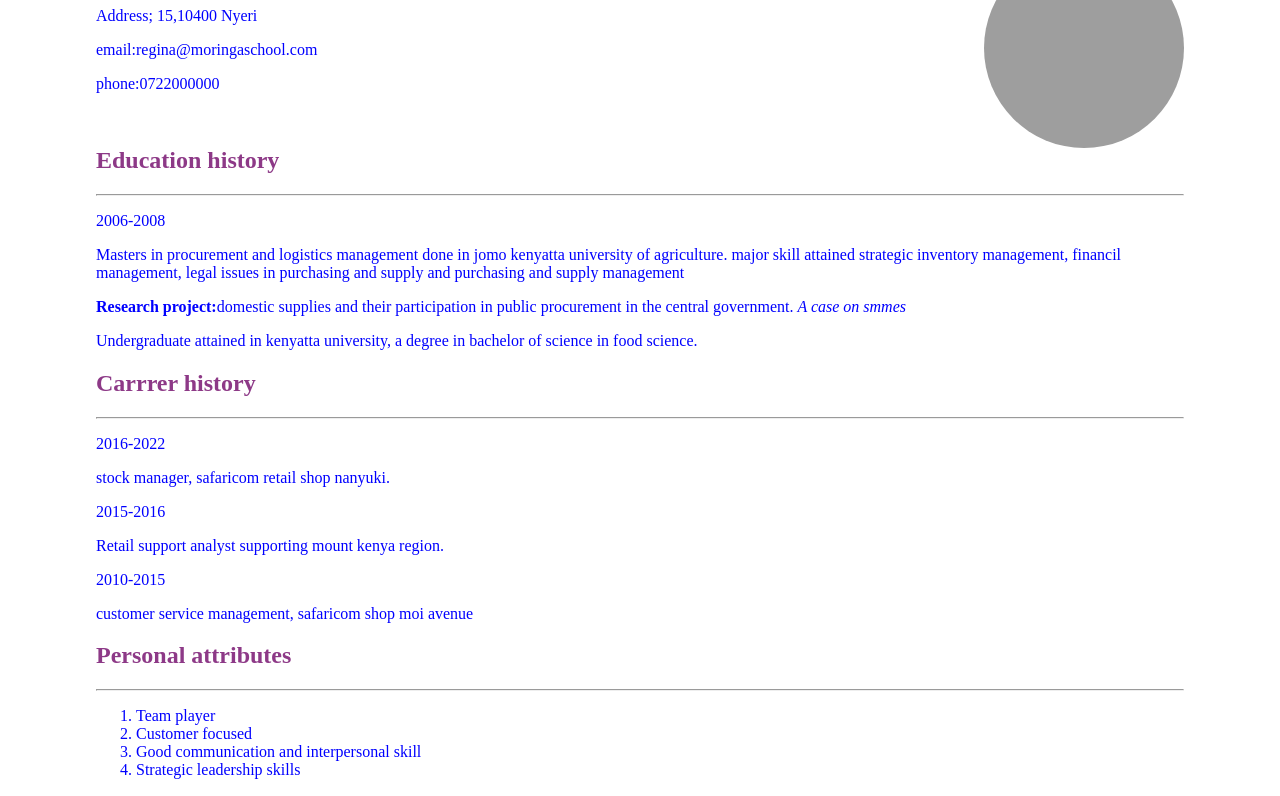
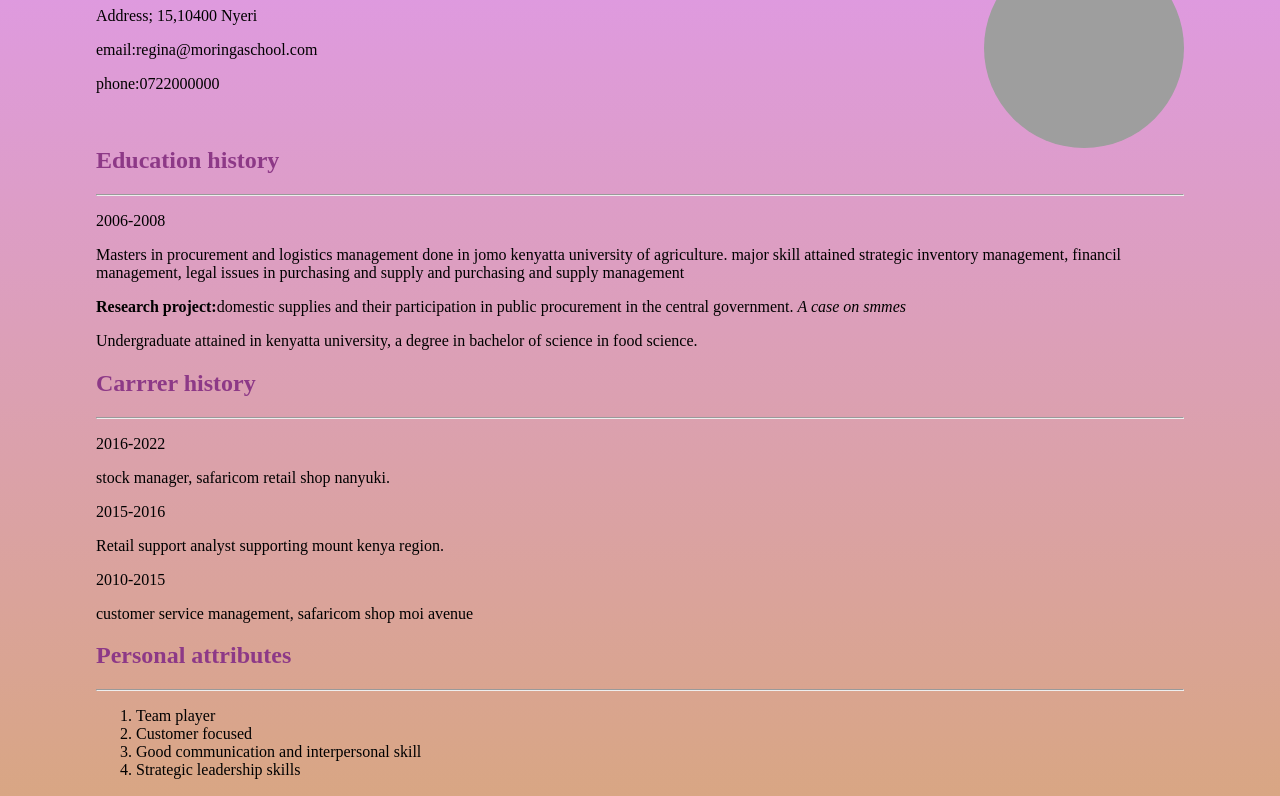
Before and after one commit to muchiriprojects/software-project, a plain HTML site: page index.html in a window 1280 px wide. Shown: the part 73-869 px from the top of the page. Drawn offline with Linux system fonts and the light colour scheme; grey boxes are pictures that could not be loaded.

Commit message:
style.css

```diff
--- a/style.css
+++ b/style.css
@@ -8,10 +8,11 @@ h2{
     width: 200px;;
     height: 200px;
     border-radius: 100px;
+
 }
 body {
-    background-color:rgba(245, 245, 245, 0.804));
-    color:blue;
+    background-image : linear-gradient(rgb(223, 153, 231),rgb(215, 169, 108));
+    color :-webkit-validation-bubble-arrow;
     height: 1.6;
     margin:0;
 
```
